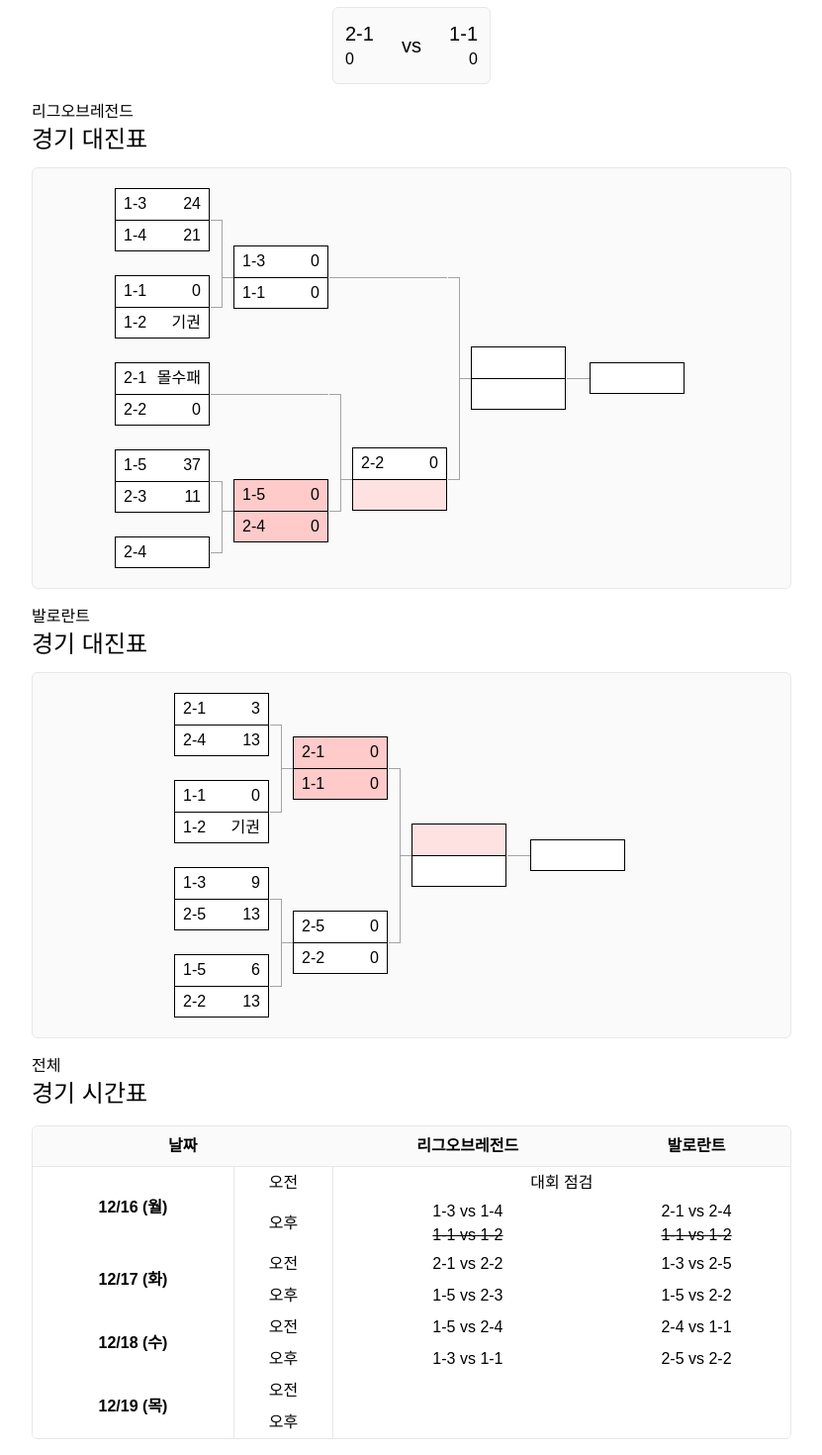
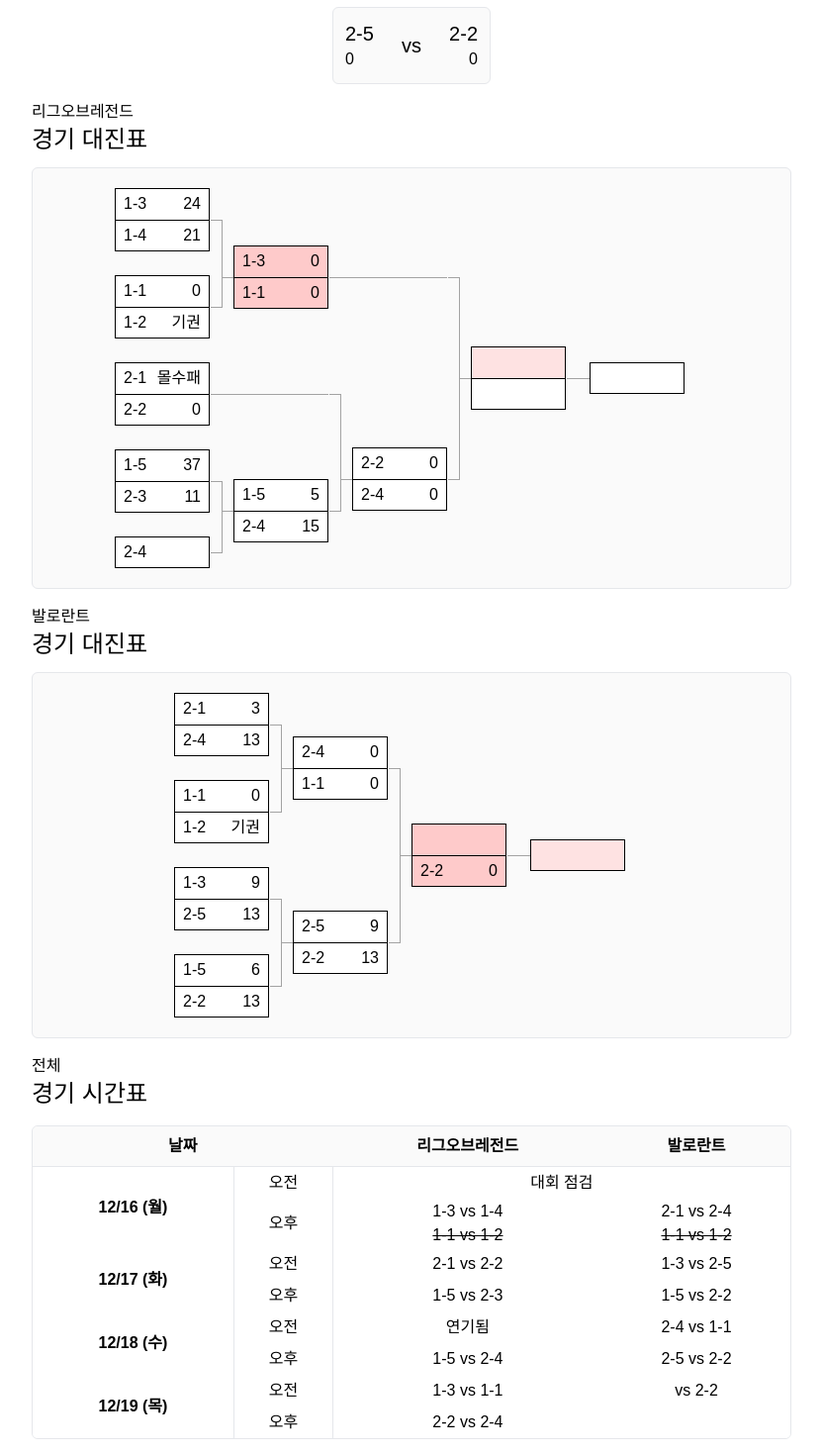
Before and after one commit to khw2ok/dksh24-esports, a SvelteKit app: page / in a window 1280 px wide. Shown: the part 365-1835 px from the top of the page at 99% size, without its empty margins (224-1055 px from the left). Built offline with nearby package versions, Linux system fonts and the light colour scheme.

Commit message:
Commit for updating progress

```diff
--- a/src/routes/+page.svelte
+++ b/src/routes/+page.svelte
@@ -1,33 +1,7 @@
-<!--
-<header class="p-2 border-b">
-  <div class="flex justify-between p-1 mx-auto" style="max-width: 800px;">
-    <a href="?">DKSH24 eSports Tournaments Official</a>
-    <span>By @khw2ok (10308 김형욱)</span>
-  </div>
-</header>
-
-<div class="p-2 border-b">
-  <div class="flex justify-between mx-auto" style="max-width: 800px;">
-    <button>홈</button>
-    <button class="">계정</button>
-  </div>
-</div>
-
-<div class="absolute w-full h-full -z-10 bg-neutral-50"></div>
-
-<div class="mb-4 sm:mb-6"></div> -->
-
 <script>
   function toggleTheme() {
     document.body.classList.toggle("dark")
   }
-
-  // window.onload = function() {
-  //   updateData();
-  // };
-  // function updateData() {
-  //   return;
-  // }
 </script>
 
 <header class="p-4 mx-auto" style="max-width: 800px;">
@@ -57,14 +31,14 @@
     <span class="text-center text-neutral-500 dark:text-neutral-300">리그오브레전드</span>
     <div class="flex w-40 p-3 border rounded-md justify-self-center dark:border-neutral-700 bg-neutral-50 dark:bg-neutral-800">
       <div class="grid items-center basis-1/4">
-        <span class="text-xl font-medium">1-5</span>
+        <span class="text-xl font-medium">1-3</span>
         <span>0</span>
       </div>
       <div class="grid items-center text-center basis-1/2">
         <span class="text-xl">vs</span>
       </div>
       <div class="grid items-center basis-1/4 text-end">
-        <span class="text-xl font-medium">2-4</span>
+        <span class="text-xl font-medium">1-1</span>
         <span>0</span>
       </div>
     </div>
@@ -72,14 +46,14 @@
     <span class="text-center text-neutral-500 dark:text-neutral-300">발로란트</span>
     <div class="flex w-40 p-3 border rounded-md justify-self-center dark:border-neutral-700 bg-neutral-50 dark:bg-neutral-800">
       <div class="grid items-center basis-1/4">
-        <span class="text-xl font-medium">2-1</span>
+        <span class="text-xl font-medium">2-5</span>
         <span>0</span>
       </div>
       <div class="grid items-center text-center basis-1/2">
         <span class="text-xl">vs</span>
       </div>
       <div class="grid items-center basis-1/4 text-end">
-        <span class="text-xl font-medium">1-1</span>
+        <span class="text-xl font-medium">2-2</span>
         <span>0</span>
       </div>
     </div>
@@ -179,11 +153,11 @@
       <!-- two start -->
       <div class="column" style="padding-top: 35px; padding-bottom: 3px;">
         <div class="match">
-          <div class="team">
+          <div class="team team-sel1">
             <span class="name">1-3</span>
             <span class="score">0</span>
           </div>
-          <div class="team">
+          <div class="team team-sel1">
             <span class="name">1-1</span>
             <span class="score">0</span>
           </div>
@@ -210,13 +184,13 @@
           </div>
         </div>
         <div class="match">
-          <div class="team team-sel1">
+          <div class="team">
             <span class="name">1-5</span>
-            <span class="score">0</span>
+            <span class="score">5</span>
           </div>
-          <div class="team team-sel1">
+          <div class="team">
             <span class="name">2-4</span>
-            <span class="score">0</span>
+            <span class="score">15</span>
           </div>
           <div class="match-lines">
             <div class="line1"></div>
@@ -244,9 +218,9 @@
             <span class="name">2-2</span>
             <span class="score">0</span>
           </div>
-          <div class="team team-sel2">
-            <span class="name"></span>
-            <span class="score"></span>
+          <div class="team">
+            <span class="name">2-4</span>
+            <span class="score">0</span>
           </div>
           <div class="match-lines">
             <div class="line1"></div>
@@ -260,7 +234,7 @@
       <!-- four start -->
       <div class="column">
       <div class="match">
-        <div class="team">
+        <div class="team team-sel2">
           <span class="name"></span>
           <span class="score"></span>
         </div>
@@ -378,11 +352,11 @@
       <!-- two start -->
       <div class="column">
         <div class="match">
-          <div class="team team-sel1">
-            <span class="name">2-1</span>
+          <div class="team">
+            <span class="name">2-4</span>
             <span class="score">0</span>
           </div>
-          <div class="team team-sel1">
+          <div class="team">
             <span class="name">1-1</span>
             <span class="score">0</span>
           </div>
@@ -397,11 +371,11 @@
         <div class="match">
           <div class="team">
             <span class="name">2-5</span>
-            <span class="score">0</span>
+            <span class="score">9</span>
           </div>
           <div class="team">
             <span class="name">2-2</span>
-            <span class="score">0</span>
+            <span class="score">13</span>
           </div>
           <div class="match-lines">
             <div class="line1"></div>
@@ -415,13 +389,13 @@
       <!-- three start -->
       <div class="column">
         <div class="match">
-          <div class="team team-sel2">
+          <div class="team team-sel1">
             <span class="name"></span>
             <span class="score"></span>
           </div>
-          <div class="team">
-            <span class="name"></span>
-            <span class="score"></span>
+          <div class="team team-sel1">
+            <span class="name">2-2</span>
+            <span class="score">0</span>
           </div>
           <div class="match-lines">
             <div class="line1"></div>
@@ -435,7 +409,7 @@
       <!-- four start -->
       <div class="column">
         <div class="match !h-8">
-          <div class="team">
+          <div class="team team-sel2">
             <span class="name"></span>
             <span class="score"></span>
           </div>
@@ -498,23 +472,23 @@
         <tr>
           <th rowspan="2">12/18 (수)</th>
           <td>오전</td>
-          <td>1-5 vs 2-4</td>
+          <td>연기됨</td>
           <td>2-4 vs 1-1</td>
         </tr>
         <tr>
           <td>오후</td>
-          <td>1-3 vs 1-1</td>
+          <td>1-5 vs 2-4</td>
           <td>2-5 vs 2-2</td>
         </tr>
         <tr>
           <th rowspan="2">12/19 (목)</th>
           <td>오전</td>
-          <td></td>
-          <td></td>
+          <td>1-3 vs 1-1</td>
+          <td>vs 2-2</td>
         </tr>
         <tr>
           <td>오후</td>
-          <td></td>
+          <td>2-2 vs 2-4</td>
           <td></td>
         </tr>
       </tbody>
```
